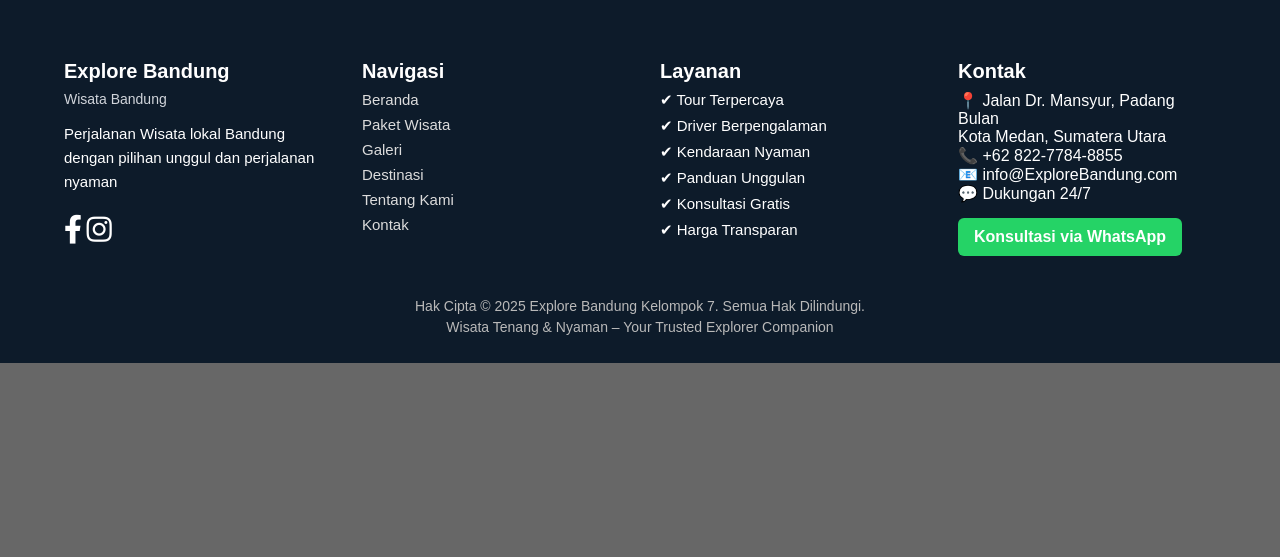
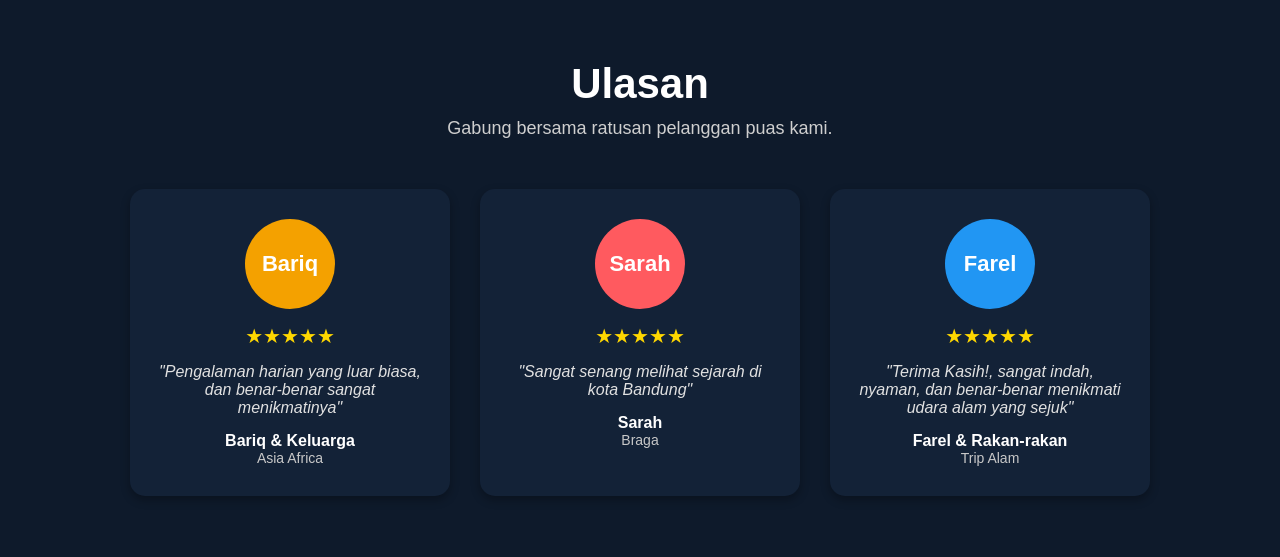
Before and after one commit to nofallcr/TUBESBANDUNG, a PHP site: page /beranda.php in a window 1280 px wide. Shown: the part 901-1458 px from the top of the page. Before the commit the page ends 1264 px from the top, so only its background shows below. Run offline with PHP 8.4, Linux system fonts and the light colour scheme.

Commit message:
menubah beberapa file

```diff
--- a/beranda.php
+++ b/beranda.php
@@ -19,6 +19,7 @@
     </div>
 </section>
 </body>
+<?php include 'ulasan.php'; ?>
 <link rel="stylesheet" href="https://cdnjs.cloudflare.com/ajax/libs/font-awesome/5.15.4/css/all.min.css">
 <footer class="footer">
     <div class="footer-container">
--- a/paket.php
+++ b/paket.php
@@ -168,6 +168,7 @@
 
 <script src="paket.js"></script>
 </body>
+<?php include 'ulasan.php'; ?>
 <link rel="stylesheet" href="https://cdnjs.cloudflare.com/ajax/libs/font-awesome/5.15.4/css/all.min.css">
 <footer class="footer">
     <div class="footer-container">
--- a/tentang_kami.php
+++ b/tentang_kami.php
@@ -47,6 +47,7 @@
 
     <script src="tentang.js"></script>
 </body>
+<?php include 'ulasan.php'; ?>
 <footer class="footer">
     <div class="footer-container">
 
```
